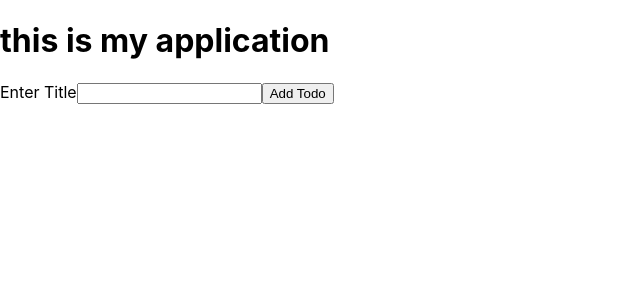
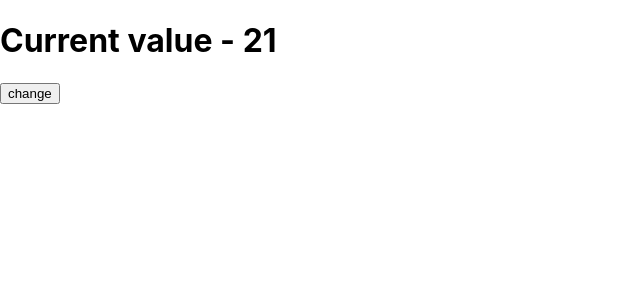
Before and after one commit to divyashan3223/batch-7, a React (Create React App) app: page / in a window 1280 px wide. Shown: the top 300 px of the page, without its empty margins (0-640 px from the left). Built offline with nearby package versions, Linux system fonts and the light colour scheme.

Commit message:
ref with value

```diff
--- a/src/App.js
+++ b/src/App.js
@@ -1,11 +1,8 @@
 import Form from "./components/Form.jsx";
-import List from "./components/List.jsx";
 const App = () => {
   return (
     <main>
-      <h1>this is my application</h1>
       <Form />
-      <List />
     </main>
   );
 };
--- a/src/components/Form.jsx
+++ b/src/components/Form.jsx
@@ -1,31 +1,19 @@
-import { useContext, useState } from "react";
-import { todoContext } from "../context/TodoContextProvider";
+import { useRef } from "react";
 
 const Form = () => {
-  const [title, setTitle] = useState("");
-
-  const { addTodo } = useContext(todoContext);
-  const handleSubmit = async (submitEvent) => {
-    submitEvent.preventDefault();
-    if (title.length) {
-      addTodo({
-        id: 1,
-        title,
-        done: false,
-      });
-      alert("todo added successfully");
-      setTitle("");
-    } else {
-      alert("Please enter a title");
-    }
-  };
+  const valueRef = useRef(21);
+  console.log(valueRef);
   return (
     <div>
-      <form onSubmit={handleSubmit}>
-        <label htmlFor="">Enter Title</label>
-        <input type="text" value={title} onChange={(e) => setTitle(e.target.value)} />
-        <input type="submit" value="Add Todo" />
-      </form>
+      <h1>Current value - {valueRef.current}</h1>
+      <button
+        onClick={() => {
+          valueRef.current++;
+          console.log(valueRef);
+        }}
+      >
+        change
+      </button>
     </div>
   );
 };
```
